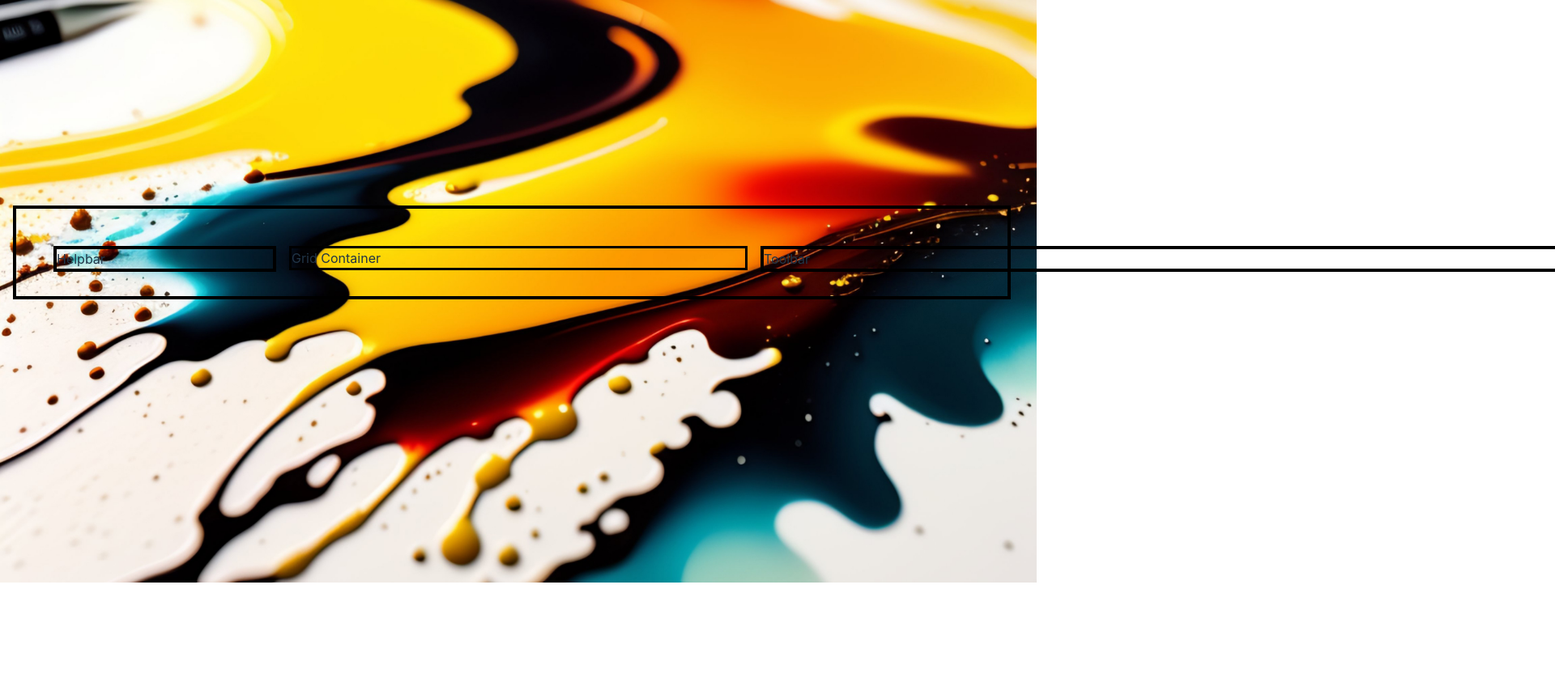
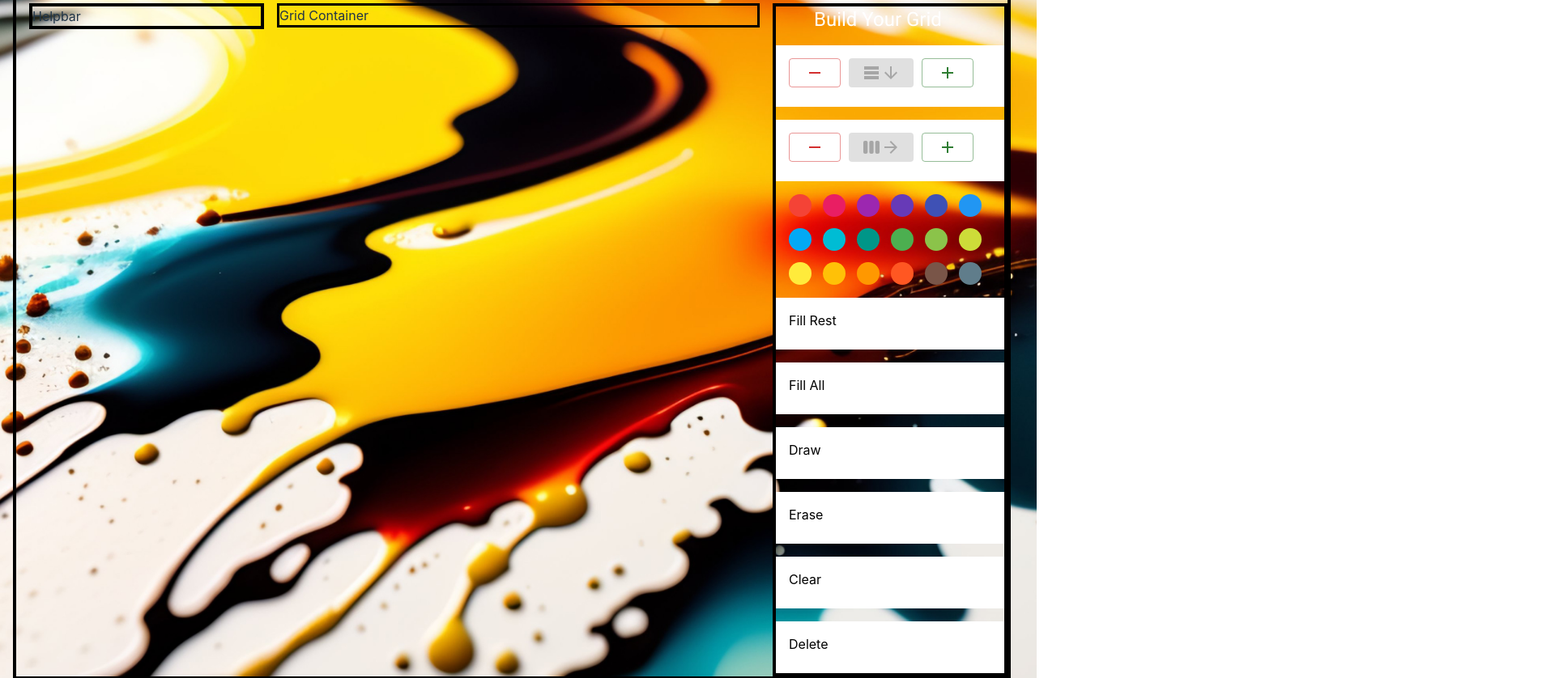
Before and after one commit to itsgivingchaotica/vite-react-fun, a React (Vite) app: page / in a window 1280 px wide. Shown: the part 80-918 px from the top of the page at 81% size, 1920 px wide, since content can reach past the window. Before the commit the page ends 800 px from the top, so only its background shows below. Built offline with nearby package versions, Linux system fonts and the light colour scheme.

Commit message:
create half the buttons

```diff
--- a/package.json
+++ b/package.json
@@ -17,6 +17,7 @@
     "@mui/material": "^5.13.5",
     "prop-type": "^0.0.1",
     "react": "^18.2.0",
+    "react-color": "^2.19.3",
     "react-dom": "^18.2.0",
     "react-router-dom": "^6.13.0"
   },
--- a/src/App.css
+++ b/src/App.css
@@ -8,6 +8,7 @@
   --antique-white: #F2E5D1ff;
   --engineering-orange: #D70504ff;
   --rich-black-opaque: rgba(3, 11, 22, 0.5);
+  overflow-y: 'auto';
 }
 
 .navbar{
@@ -20,6 +21,10 @@
   top: 0;
   left: 0;
   width: 100%;
+}
+
+.decrement{
+  background-color: 'red' !important;
 }
 
 /* .logo {
--- a/src/components/Toolbar.jsx
+++ b/src/components/Toolbar.jsx
@@ -1,9 +1,168 @@
 import React from 'react'
+import Grid from '@mui/material/Grid'
+import Card from '@mui/material/Grid'
+import CardContent from '@mui/material/CardContent'
+import Typography from '@mui/material/Typography'
+import Button from '@mui/material/Button'
+import { CirclePicker, BlockPicker } from 'react-color'
+import { useMediaQuery } from '@mui/material'
+import RemoveIcon from '@mui/icons-material/Remove'
+import AddIcon from '@mui/icons-material/Add'
+import TableRowsIcon from '@mui/icons-material/TableRows';
+import ArrowForwardIcon from '@mui/icons-material/ArrowForward';
+import ArrowDownwardIcon from '@mui/icons-material/ArrowDownward';
+import ViewWeekIcon from '@mui/icons-material/ViewWeek';
+import '../App.css'
 
 const Toolbar = () => {
+    //material ui media query for small screen
+    const isSmallScreen = useMediaQuery('(max-width: 900px')
+    const isMediumScreen = useMediaQuery('(max-width: 1100px)')
+    const isExtraLargeScreen = useMediaQuery('min-width: 1250px')
 
     return (
-        <div style={{border: '4px solid black', width: '1000px'}}>Toolbar</div>
+        <div
+    style={{
+        border: '4px solid black', color: 'white'
+    }}>
+          <Grid container spacing={{ xs: 1, md: 2}}  columns={{ xs: 1}} sx={{mindWidth: "500px", marginRight:"20px"}}>
+            <Grid item xs={12} >
+                <Grid container sx={{ justifyContent:'center' }} >
+                  <Grid item xs={4} md={8} >
+                  {isSmallScreen ? ( <Typography variant="span" noWrap>Build Your Grid</Typography>) : (<Typography variant="h5" noWrap >Build Your Grid</Typography> )}
+                  </Grid>
+                </Grid>
+                </Grid>
+
+              {/* ROWS  */}
+            <Grid item xs={1} md={2} lg={3} xl={4}>
+                <Card style={{backgroundColor: 'white', color:'black', justifyContent: 'center'}}>
+                    <CardContent>
+                    {/* <Button variant="decrement" color="error"><RemoveRoundedIcon color="red"/></Button> */}
+                    <Button variant="outlined" color="error" sx={{marginRight:'10px'}}>
+                        <RemoveIcon />
+                    </Button>
+                    <Button variant="contained" disabled>
+                      <TableRowsIcon />
+                    <ArrowDownwardIcon />
+                    </Button>
+                    <Button variant="outlined" color="success" sx={{marginLeft:'10px'}}>
+                    <AddIcon  />
+                </Button>
+                    </CardContent>
+                </Card>
+                </Grid>
+            {/* COLUMNS */}
+            <Grid item xs={1} md={2} lg={3} xl={4}>
+                <Card style={{backgroundColor: 'white', color:'black', justifyContent: 'center'}}>
+                <CardContent>
+                 <Button variant="outlined" color="error" sx={{marginRight:'10px'}}>
+                        <RemoveIcon />
+                    </Button>
+                    <Button variant="contained" disabled>
+                    <ViewWeekIcon />
+                    <ArrowForwardIcon />
+                    </Button>
+                    <Button variant="outlined" color="success" sx={{marginLeft:'10px'}}>
+                    <AddIcon  />
+                </Button>
+                </CardContent>
+                </Card>
+            </Grid>
+            {/* COLOR PICKERS */}
+              {/* <Grid item xs={12} >
+              {isSmallScreen ? (<Grid container sx={{minWidth: '500px', justifyContent: 'flex-start'}}>
+                  <Grid item xs={4} md={8} mr={3}>
+                    <Typography variant="span">Fill it in</Typography>
+                  </Grid>
+                </Grid>) : (<Grid container sx={{minWidth: '500px', justifyContent: 'center'}}>
+                  <Grid item xs={4} md={8}>
+                  <Card>
+                  <CardContent>
+                    <Typography variant="h5" sx= {{marginRight:'30px'}}>Fill it in</Typography>
+                    </CardContent>
+                    </Card>
+                  </Grid>
+                </Grid>
+                )}
+              </Grid> */}
+            {isSmallScreen ? (<Grid item xs={12} >
+                <Grid container >
+                  <Grid item xs={4} md={8}>
+                    {isMediumScreen ? <BlockPicker /> : <CirclePicker />}
+                  </Grid>
+                </Grid>
+              </Grid>) : isExtraLargeScreen ? (<Grid item xs={12} >
+                <Grid container ml={8}>
+                  <Grid item xs={4} md={8}>
+                    {isMediumScreen ? <BlockPicker />: <CirclePicker />}
+                  </Grid>
+                </Grid>
+              </Grid>) : (<Grid item xs={12} >
+                <Grid container sx={{justifyContent: 'flex-start', }} ml={2}>
+                  <Grid item xs={4} md={8}>
+                    {isMediumScreen ? <BlockPicker />: <CirclePicker />}
+                  </Grid>
+                </Grid>
+              </Grid>)}
+
+
+            {/* FILL REST */}
+            <Grid item xs={1} md={2} lg={3} xl={4}>
+                <Card style={{backgroundColor: 'white', color:'black', justifyContent: 'center'}}>
+                <CardContent>
+                    Fill Rest
+                </CardContent>
+                </Card>
+            </Grid>
+
+            {/* FILL ALL */}
+            <Grid item xs={1} md={2} lg={3} xl={4}>
+                <Card style={{backgroundColor: 'white', color:'black', justifyContent: 'center'}}>
+                <CardContent>
+                    Fill All
+                </CardContent>
+                </Card>
+            </Grid>
+
+            {/* DRAW */}
+            <Grid item xs={1} md={2} lg={3} xl={4}>
+                <Card style={{backgroundColor: 'white', color:'black', justifyContent: 'center'}}>
+                <CardContent>
+                    Draw
+                </CardContent>
+                </Card>
+            </Grid>
+
+            {/* ERASE */}
+            <Grid item xs={1} md={2} lg={3} xl={4}>
+                <Card style={{backgroundColor: 'white', color:'black', justifyContent: 'center'}}>
+                <CardContent>
+                    Erase
+                </CardContent>
+                </Card>
+            </Grid>
+
+            {/* CLEAR ALL COLORS */}
+            <Grid item xs={1} md={2} lg={3} xl={4}>
+                <Card style={{backgroundColor: 'white', color:'black', justifyContent: 'center'}}>
+                <CardContent>
+                    Clear
+                </CardContent>
+                </Card>
+            </Grid>
+
+            {/* DELETE GRID */}
+            <Grid item xs={1} md={2} lg={3} xl={4}>
+                <Card style={{backgroundColor: 'white', color:'black', justifyContent: 'center'}}>
+                <CardContent>
+                   Delete
+                </CardContent>
+                </Card>
+            </Grid>
+
+          </Grid>
+        </div>
     )
 }
 
--- a/src/index.css
+++ b/src/index.css
@@ -29,10 +29,10 @@ body {
   /* PAINT BACKGROUND */
     background-image: url('./images/splatter.jpg');
     background-size: cover;
-    background-position: 'center';
+    background-position: center;
     background-repeat: repeat;
-    width: '100vw';
-    height: '100vh';
+    width: 100vw;
+    height: 125vh;
 }
 
 .navbar {
--- a/src/pages/Home.jsx
+++ b/src/pages/Home.jsx
@@ -8,7 +8,7 @@ export default function Home() {
 
     return (
         <div>
-            <Grid container spacing={2}  sx={{padding: '30px', border: "4px solid black"}}>
+            <Grid container spacing={2}  sx={{border: "4px solid black"}}>
               {/* HELPBAR=ON */}
               <Grid item xs={3}>
                   <com.Helpbar />
```
Also changed, not shown: 1 other file (tests, documents, lock files or other folders).
